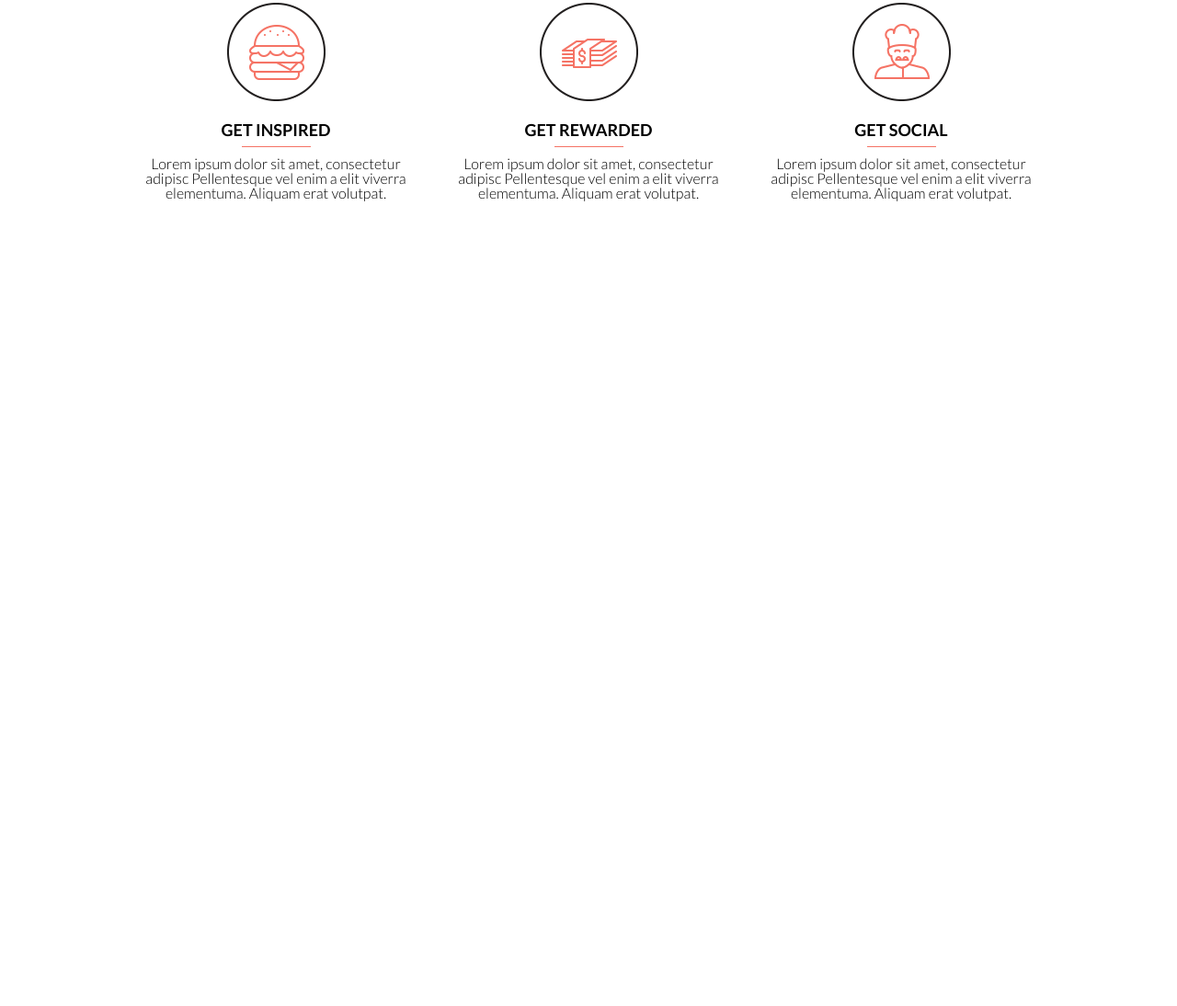
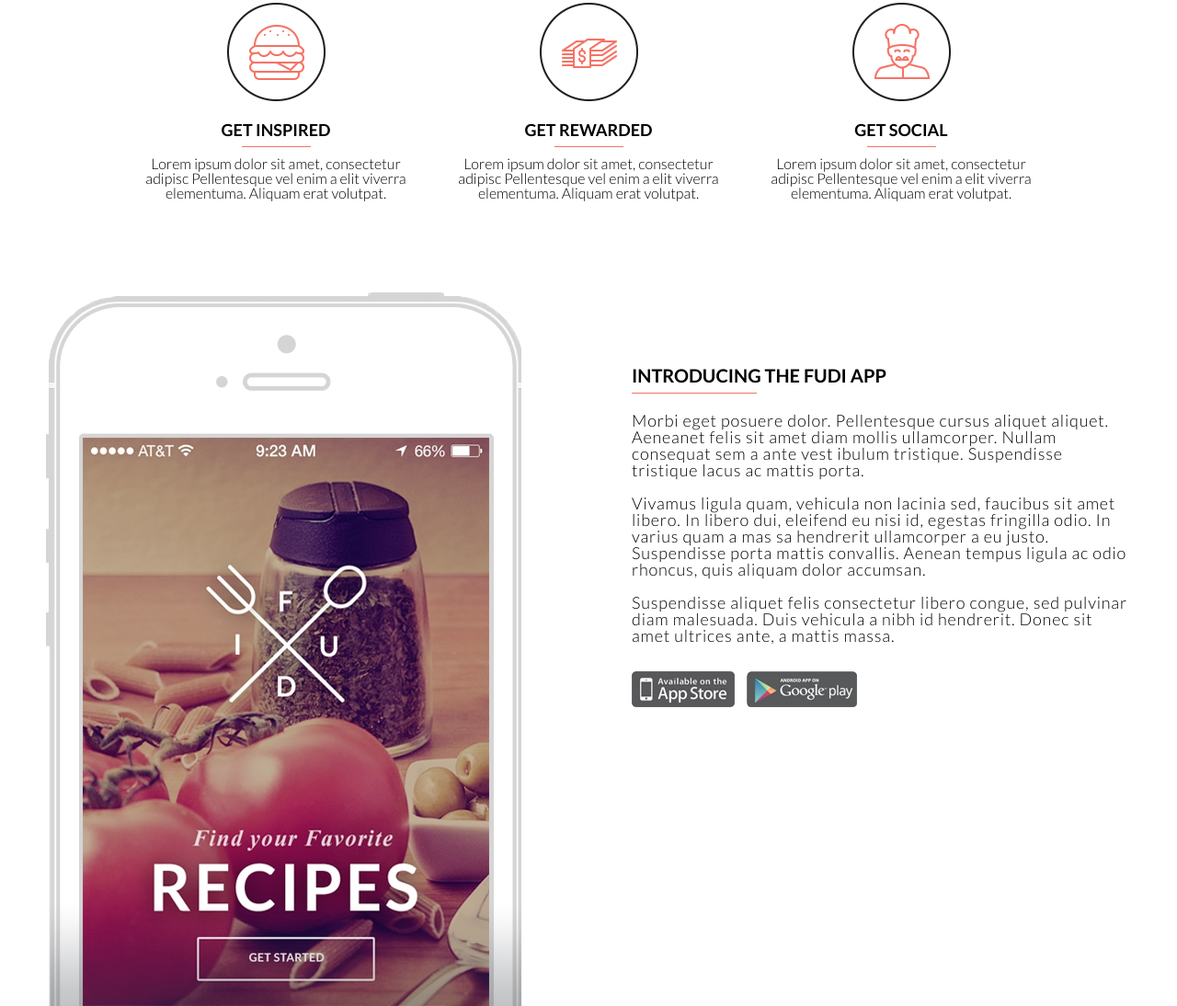
Before and after one commit to SharovEgor/Fudi, a plain HTML site: page index.html in a window 1280 px wide. Shown: the part 897-1991 px from the top of the page at 92% size. Before the commit the page ends 1215 px from the top, so only its background shows below. Drawn offline with Linux system fonts and the light colour scheme.

Commit message:
Создал iphone block. Ветка завершена.

```diff
--- a/css/style.css
+++ b/css/style.css
@@ -150,3 +150,41 @@ nav {
 }
 
 /*End section "first"*/
+/*Start section "iphone-block"*/
+.iphone-block {
+    display: flex;
+}
+
+.iphone-block__text {
+    padding-top: 80px;
+    padding-left: 120px;
+}
+
+.iphone-block__title {
+    margin-bottom: 30px;
+    font-weight:bold;
+    font-size: 20px;
+    position: relative;
+}
+.iphone-block__title:after {
+    content: '';
+    width: 25%;
+    height: 1px;
+    background-color: #f57365;
+    position: absolute;
+    bottom: -10px;
+    left: 0;
+    right: 0;
+}
+.iphone-block__description {
+    font-size: 18px;
+    font-weight: 300;
+    letter-spacing: 0.8px;
+}
+
+.iphone-block__social{
+    padding-top: 30px;
+    margin-right: 10px;
+}
+
+/*End section "iphone-block"*/
--- a/index.html
+++ b/index.html
@@ -60,5 +60,27 @@
 		</div>
 
 	</section>
+	<section class="iphone-block container">
+		<img class="iphone-block__iphone-img" src="img/iphone.jpg" alt="">
+		<div class="iphone-block__text">
+			<p class="iphone-block__title">INTRODUCING THE FUDI APP</p>
+			<p class="iphone-block__description">
+				Morbi eget posuere dolor. Pellentesque cursus aliquet aliquet. Aeneanet
+				felis sit amet diam mollis ullamcorper. Nullam consequat sem a ante vest
+				ibulum tristique. Suspendisse tristique lacus ac mattis porta.
+				<br><br>
+				Vivamus ligula quam, vehicula non lacinia sed, faucibus sit amet libero. In
+				libero dui, eleifend eu nisi id, egestas fringilla odio. In varius quam a mas
+				sa hendrerit ullamcorper a eu justo. Suspendisse porta mattis convallis.
+				Aenean tempus ligula ac odio rhoncus, quis aliquam dolor accumsan.
+				<br><br>
+				Suspendisse aliquet felis consectetur libero congue, sed pulvinar diam
+				malesuada. Duis vehicula a nibh id hendrerit. Donec sit amet ultrices
+				ante, a mattis massa.
+			</p>
+			<img class="iphone-block__social" src="img/icon-app_store.png" alt="">
+			<img class="iphone-block__social" src="img/icon-google_play.png" alt="">
+		</div>
+	</section>
 </body>
 </html>
```
Also changed, not shown: img/icon-app_store.png (added), img/icon-google_play.png (added), img/iphone.jpg (added).
